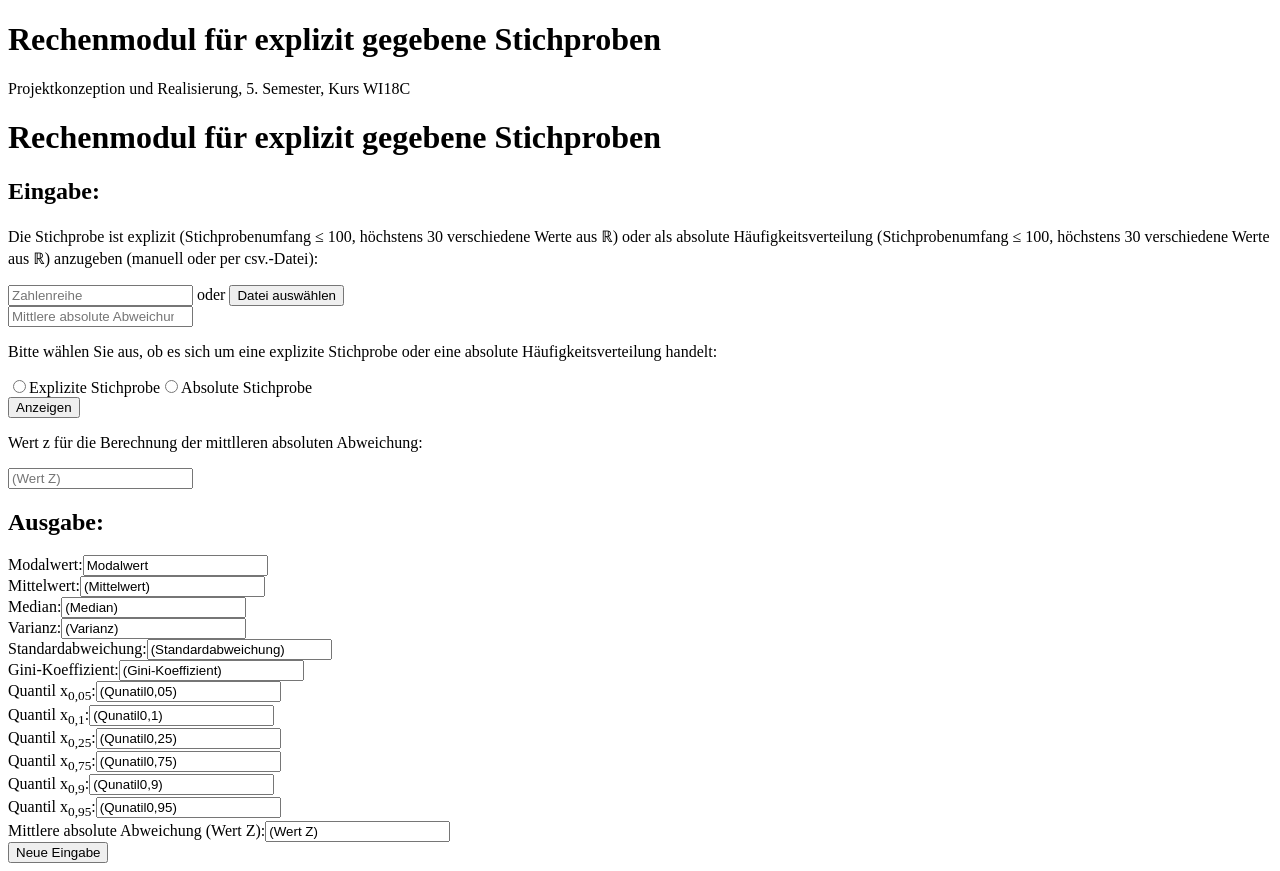
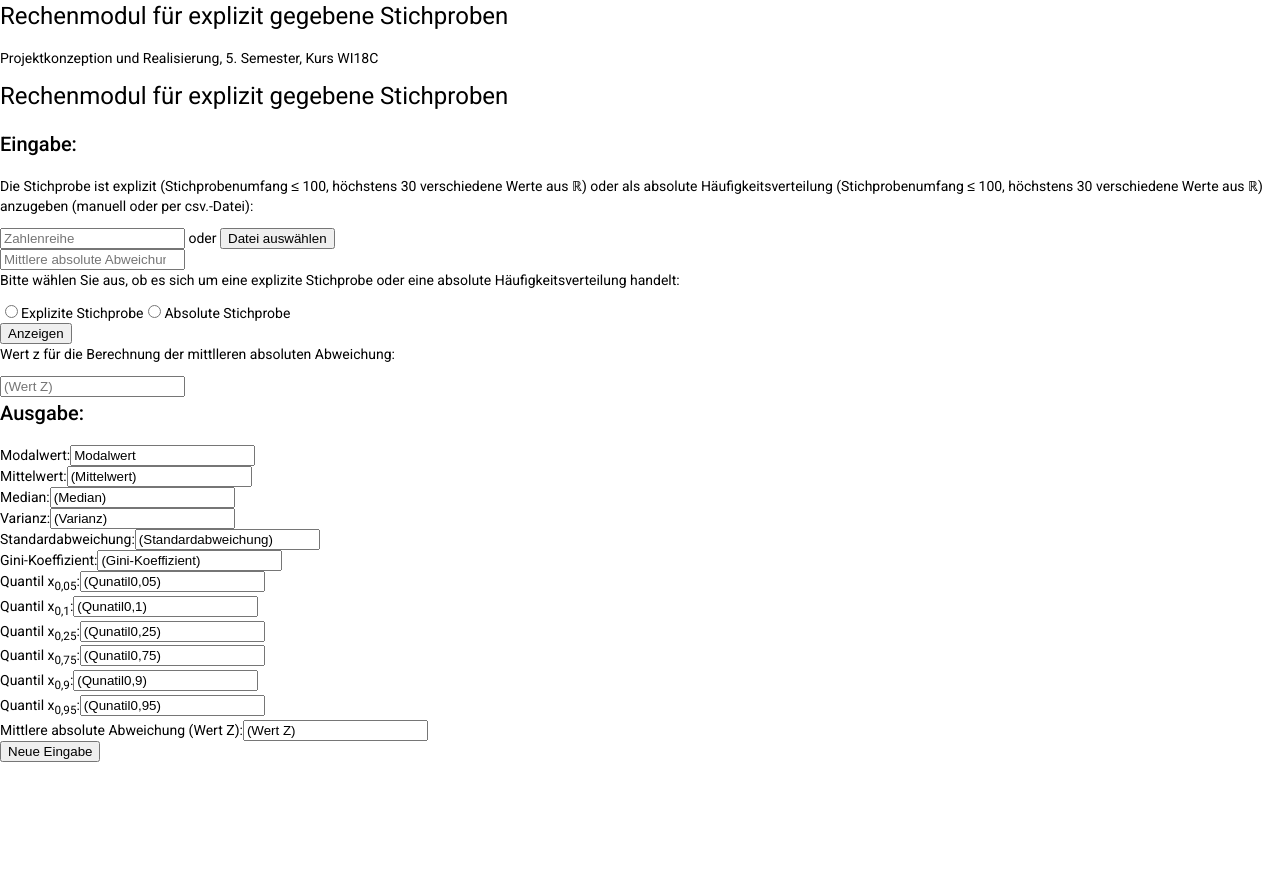
Before and after one commit to JulianGommlich/StatisticsCalculator, an Angular app in the folder StatisticsCalculatorFrontend/: page / in a window 1280 px wide. After the commit the page ends 800 px from the top, so only its background shows below. Built offline with nearby package versions, Linux system fonts and the light colour scheme.

Commit message:
Package Update

```diff
--- a/StatisticsCalculatorFrontend/angular.json
+++ b/StatisticsCalculatorFrontend/angular.json
@@ -28,6 +28,7 @@
               "src/assets"
             ],
             "styles": [
+              "./node_modules/@angular/material/prebuilt-themes/indigo-pink.css",
               "src/styles.css"
             ],
             "scripts": []
@@ -91,6 +92,7 @@
               "src/assets"
             ],
             "styles": [
+              "./node_modules/@angular/material/prebuilt-themes/indigo-pink.css",
               "src/styles.css"
             ],
             "scripts": []
--- a/StatisticsCalculatorFrontend/package.json
+++ b/StatisticsCalculatorFrontend/package.json
@@ -12,10 +12,12 @@
   "private": true,
   "dependencies": {
     "@angular/animations": "~11.0.9",
+    "@angular/cdk": "^11.1.0",
     "@angular/common": "~11.0.9",
     "@angular/compiler": "~11.0.9",
     "@angular/core": "~11.0.9",
     "@angular/forms": "~11.0.9",
+    "@angular/material": "^11.1.0",
     "@angular/platform-browser": "~11.0.9",
     "@angular/platform-browser-dynamic": "~11.0.9",
     "@angular/router": "~11.0.9",
--- a/StatisticsCalculatorFrontend/src/index.html
+++ b/StatisticsCalculatorFrontend/src/index.html
@@ -6,8 +6,11 @@
   <base href="/">
   <meta name="viewport" content="width=device-width, initial-scale=1">
   <link rel="icon" type="image/x-icon" href="favicon.ico">
+  <link rel="preconnect" href="https://fonts.gstatic.com">
+  <link href="https://fonts.googleapis.com/css2?family=Roboto:wght@300;400;500&display=swap" rel="stylesheet">
+  <link href="https://fonts.googleapis.com/icon?family=Material+Icons" rel="stylesheet">
 </head>
-<body>
+<body class="mat-typography">
   <app-root></app-root>
 </body>
 </html>
--- a/StatisticsCalculatorFrontend/src/styles.css
+++ b/StatisticsCalculatorFrontend/src/styles.css
@@ -1 +1,4 @@
 /* You can add global styles to this file, and also import other style files */
+
+html, body { height: 100%; }
+body { margin: 0; font-family: Roboto, "Helvetica Neue", sans-serif; }
```
Also changed, not shown: 1 other file (tests, documents, lock files or other folders).
